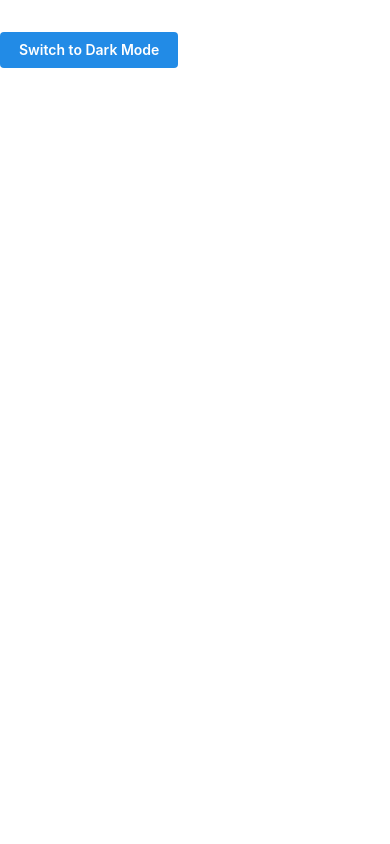
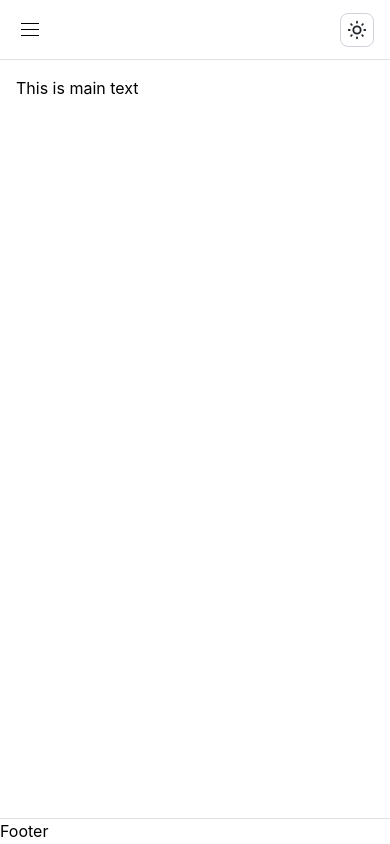
Before and after one commit to Sajalmahapatra/my_portfolio, a React (Create React App) app: page / in a window 390 px wide. Built offline with nearby package versions, Linux system fonts and the light colour scheme.

Commit message:
added layout with dark/night mode for mobile to desktop mode

```diff
--- a/package.json
+++ b/package.json
@@ -5,9 +5,11 @@
   "dependencies": {
     "@mantine/core": "^7.12.2",
     "@mantine/hooks": "^7.12.2",
+    "@tabler/icons-react": "^3.17.0",
     "@testing-library/jest-dom": "^5.17.0",
     "@testing-library/react": "^13.4.0",
     "@testing-library/user-event": "^13.5.0",
+    "framer-motion": "^11.5.4",
     "react": "^18.3.1",
     "react-dom": "^18.3.1",
     "react-scripts": "5.0.1",
--- a/src/App.js
+++ b/src/App.js
@@ -1,26 +1,14 @@
 import React from "react";
-import {
-  Button,
-  Group,
-  useComputedColorScheme,
-  useMantineColorScheme,
-  useMantineTheme,
-} from "@mantine/core";
+import { Button, Group, useMantineTheme } from "@mantine/core";
+import Layout from "./Layout";
 
 function App() {
-  const { toggleColorScheme } = useMantineColorScheme({
-    keepTransitions: true,
-  });
-  const computedColorScheme = useComputedColorScheme("light");
-
   const theme = useMantineTheme();
   console.log("🚀 ~ App ~ theme:", theme);
   return (
-    <Group position="center" mt="xl">
-      <Button onClick={toggleColorScheme}>
-        Switch to {computedColorScheme === "dark" ? "Light" : "Dark"} Mode
-      </Button>
-    </Group>
+    <Layout>
+      This is main text
+    </Layout>
   );
 }
 
--- /dev/null
+++ b/src/Layout/index.jsx
@@ -0,0 +1,31 @@
+import { AppShell } from "@mantine/core";
+import React from "react";
+import Main from "../components/Main";
+import Header from "../components/Header/Header";
+import Footer from "../components/Footer/Footer";
+import { useDisclosure } from "@mantine/hooks";
+import FadeIn from "../components/Animations/FadeIn";
+
+const Layout = ({ children }) => {
+  const [opened, { toggle }] = useDisclosure();
+
+  return (
+    <AppShell
+      header={{ height: 60 }}
+      navbar={{
+        width: 300,
+        breakpoint: "sm",
+        collapsed: { desktop: true, mobile: !opened },
+      }}
+      padding="md"
+    >
+      <FadeIn>
+        <Header opened={opened} toggle={toggle} />
+        <Main>{children}</Main>
+        <Footer />
+      </FadeIn>
+    </AppShell>
+  );
+};
+
+export default Layout;
--- /dev/null
+++ b/src/components/Animations/FadeIn.jsx
@@ -0,0 +1,17 @@
+import { motion } from "framer-motion";
+import React from "react";
+
+const FadeIn = ({ children, duration = 3 }) => {
+  return (
+    <motion.div
+      initial={{ opacity: 0 }}
+      animate={{ opacity: 1 }}
+      exit={{ opacity: 0 }}
+      transition={{ duration: duration, ease: "easeInOut" }}
+    >
+      {children}
+    </motion.div>
+  );
+};
+
+export default FadeIn;
--- /dev/null
+++ b/src/components/DarkNightMode/DarkNightMode.jsx
@@ -0,0 +1,43 @@
+import React from "react";
+import {
+  ActionIcon,
+  useMantineColorScheme,
+  useComputedColorScheme,
+} from "@mantine/core";
+import { IconMoon, IconSun } from "@tabler/icons-react";
+import FadeIn from "../Animations/FadeIn";
+
+const DarkNightMode = () => {
+  const { toggleColorScheme } = useMantineColorScheme({
+    keepTransitions: true,
+  });
+  const computedColorScheme = useComputedColorScheme("light", {
+    getInitialValueInEffect: true,
+  });
+
+  const iconStyles = {
+    width: "22px",
+    height: "22px",
+    display: "block",
+  };
+  return (
+    <ActionIcon
+      onClick={() => toggleColorScheme()}
+      variant="default"
+      radius="md"
+      color={computedColorScheme == "dark" ? "white" : "black"}
+      size="lg"
+      aria-label="Toggle color scheme"
+    >
+      <FadeIn key={computedColorScheme} duration={0.5}>
+        {computedColorScheme === "dark" ? (
+          <IconMoon style={iconStyles} />
+        ) : (
+          <IconSun style={iconStyles} />
+        )}
+      </FadeIn>
+    </ActionIcon>
+  );
+};
+
+export default DarkNightMode;
--- /dev/null
+++ b/src/components/Footer/Footer.jsx
@@ -0,0 +1,8 @@
+import { AppShellFooter } from "@mantine/core";
+import React from "react";
+
+const Footer = () => {
+  return <AppShellFooter>Footer</AppShellFooter>;
+};
+
+export default Footer;
--- /dev/null
+++ b/src/components/Header/Header.jsx
@@ -0,0 +1,47 @@
+import {
+  AppShellHeader,
+  AppShellNavbar,
+  Burger,
+  Group,
+  UnstyledButton,
+} from "@mantine/core";
+import React, { useMemo } from "react";
+import DarkNightMode from "../DarkNightMode/DarkNightMode";
+
+const Header = ({ opened, toggle }) => {
+  const HeaderLink = useMemo(() => {
+    return [
+      { label: "Home" },
+      { label: "Education & Certification" },
+      { label: "Experience" },
+      { label: "Project" },
+      { label: "Contact" },
+    ].map((head) => (
+      <React.Fragment key={head.label}>
+        <UnstyledButton>{head.label}</UnstyledButton>
+      </React.Fragment>
+    ));
+  }, []);
+
+  return (
+    <>
+      <AppShellHeader>
+        <Group h="100%" px="md">
+          <Burger opened={opened} onClick={toggle} hiddenFrom="sm" size="sm" />
+          <Group justify="end" style={{ flex: 1 }}>
+            {/* <MantineLogo size={30} /> */}
+            <Group ml="xl" gap={10} visibleFrom="sm">
+              {HeaderLink}
+            </Group>
+          </Group>
+          <DarkNightMode />
+        </Group>
+      </AppShellHeader>
+      <AppShellNavbar py="md" px={4}>
+        {HeaderLink}
+      </AppShellNavbar>
+    </>
+  );
+};
+
+export default Header;
--- /dev/null
+++ b/src/components/Main/index.jsx
@@ -0,0 +1,8 @@
+import { AppShellMain } from "@mantine/core";
+import React from "react";
+
+const Main = ({ children }) => {
+  return <AppShellMain>{children}</AppShellMain>;
+};
+
+export default Main;
```
Also changed, not shown: 1 other file (tests, documents, lock files or other folders).
